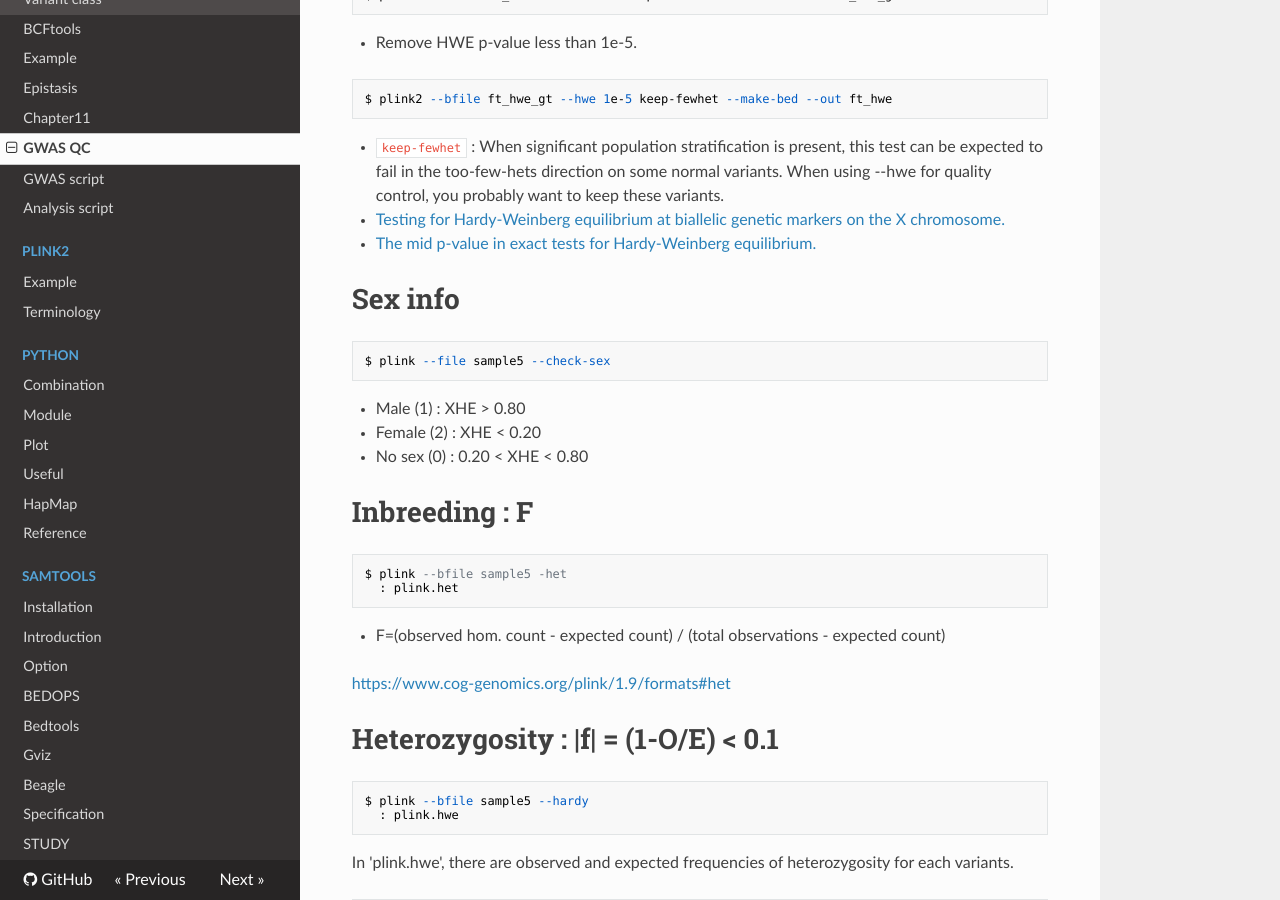
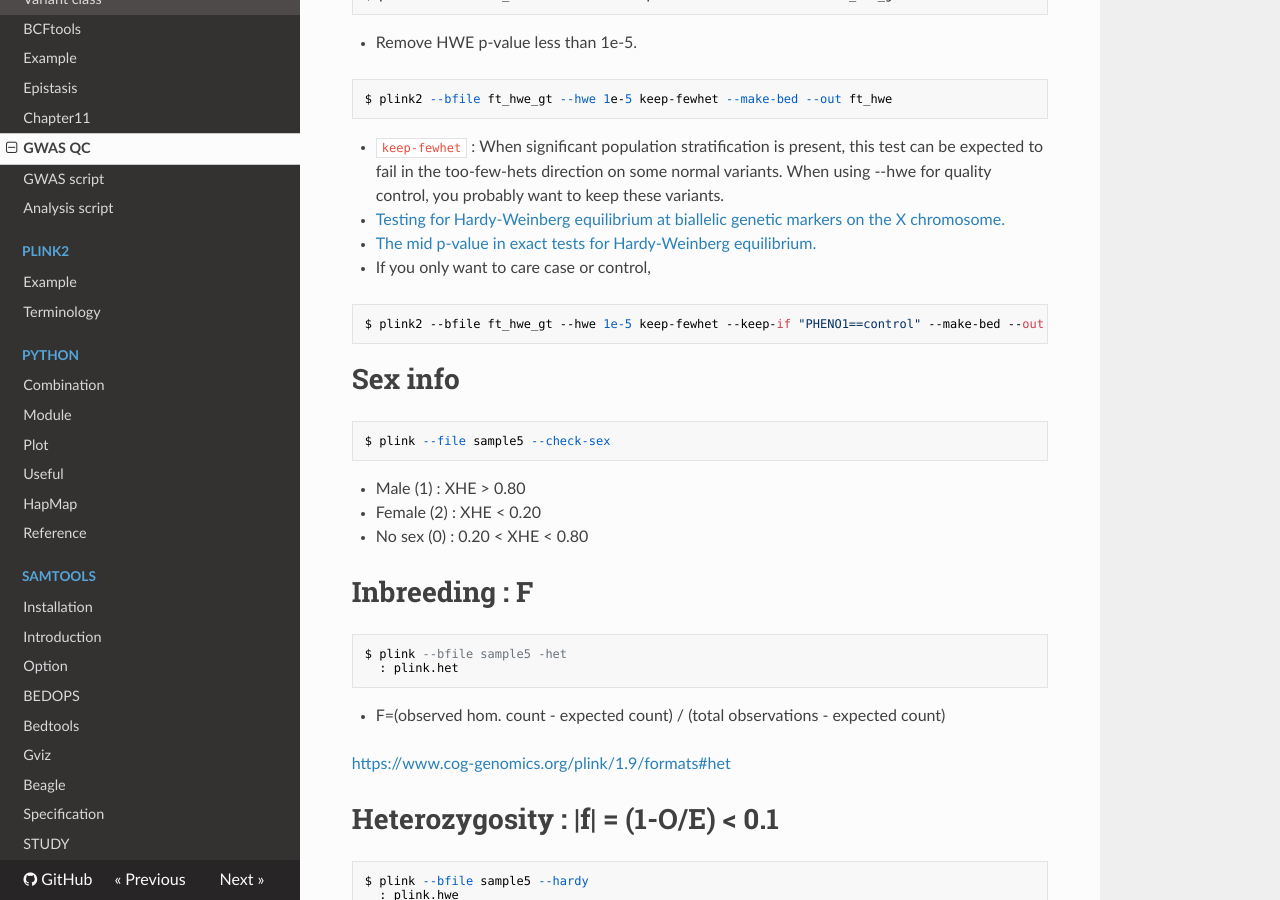
Before and after one commit to WonyoungCho/plink, an MkDocs documentation site: the page built from docs/GWAS.md, in a window 1280 px wide and 900 px high, scrolled down 1538 px. Built offline with MkDocs 1.6.1, drawn with Linux system fonts in a browser that asks for light colours; nearby versions of some CDN libraries; old or Windows-style settings are respelled for this version of MkDocs.

Commit message:
Update GWAS.md

````diff
--- a/docs/GWAS.md
+++ b/docs/GWAS.md
@@ -64,6 +64,10 @@ $ plink2 --bfile ft_hwe_gt --hwe 1e-5 keep-fewhet --make-bed --out ft_hwe
 - [Testing for Hardy-Weinberg equilibrium at biallelic genetic markers on the X chromosome.](https://www.ncbi.nlm.nih.gov/pmc/articles/PMC4868269/)
 - [The mid p-value in exact tests for Hardy-Weinberg equilibrium.](https://www.degruyter.com/view/journals/sagmb/12/4/article-p433.xml)
 
+- If you only want to care case or control,
+```
+$ plink2 --bfile ft_hwe_gt --hwe 1e-5 keep-fewhet --keep-if "PHENO1==control" --make-bed --out ft_hwe
+```
 
 # Sex info
 ```
````
